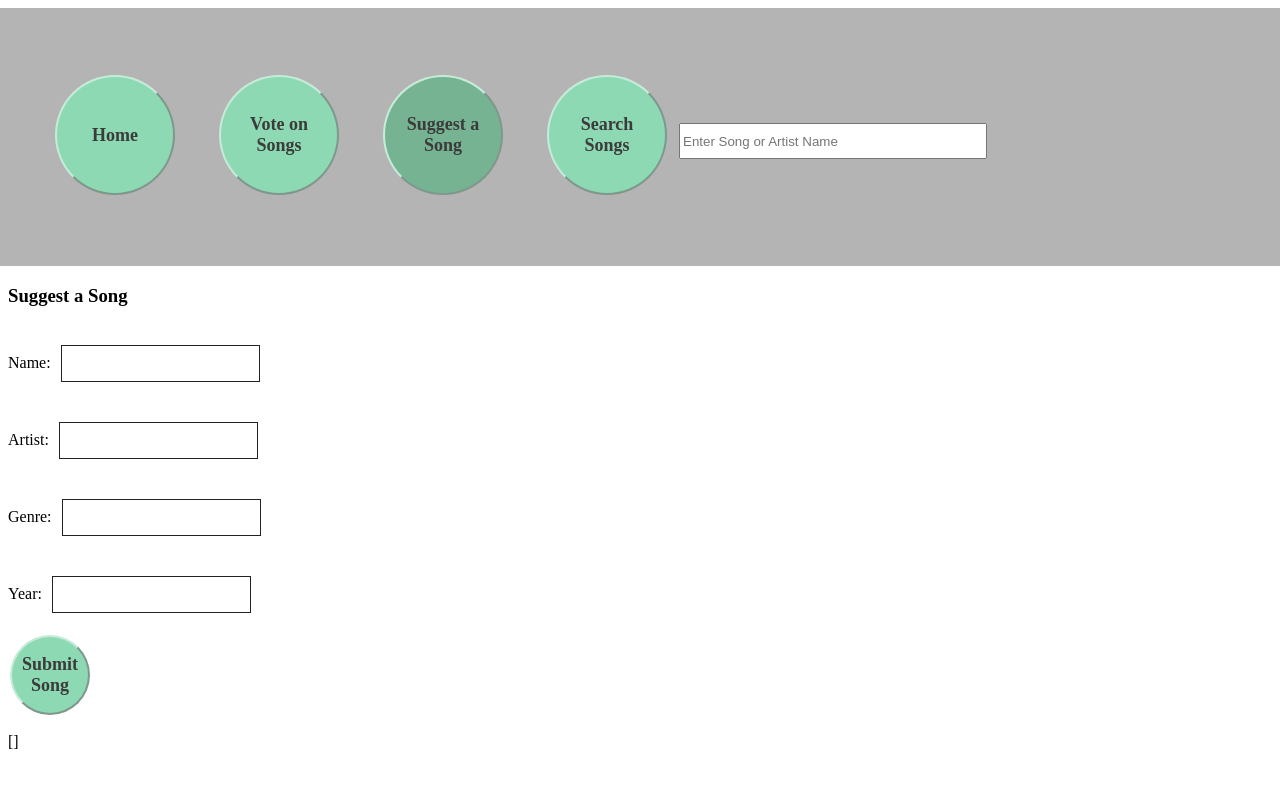
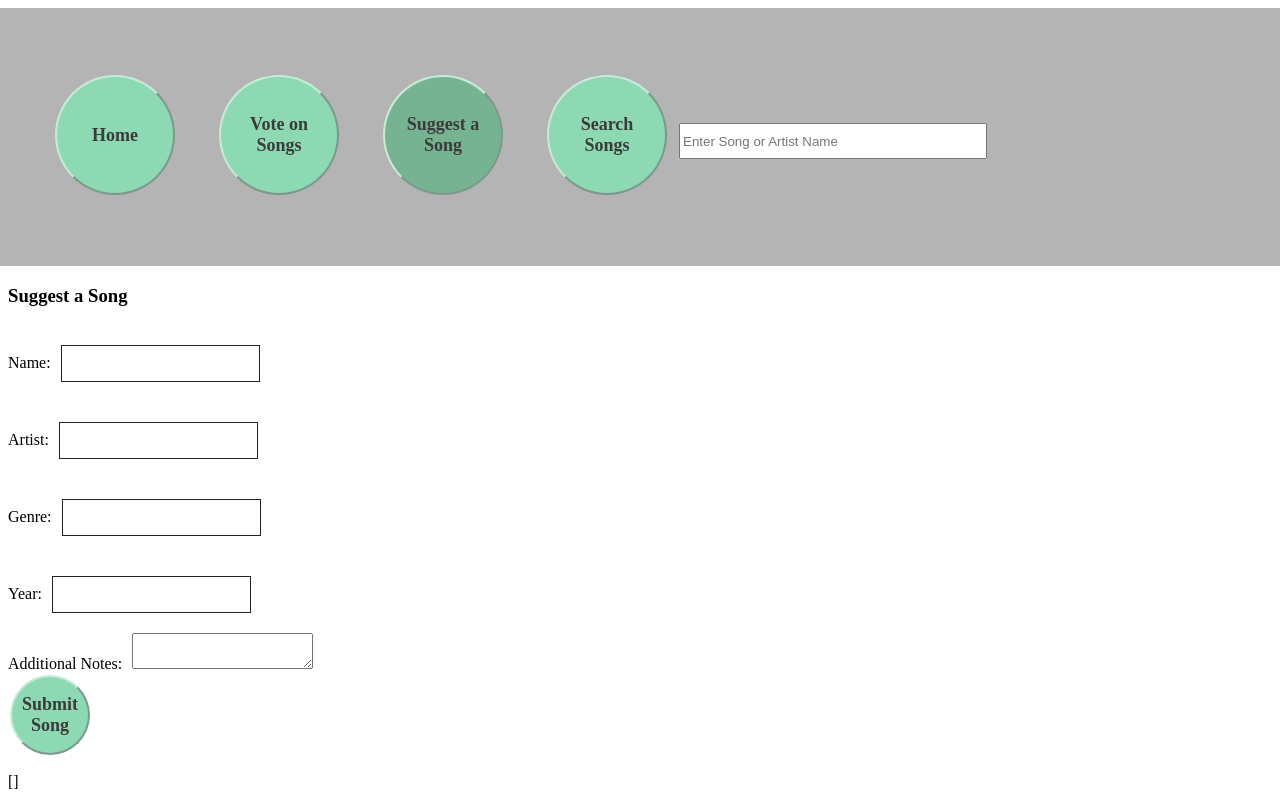
Before and after one commit to Altyptico/Vue-Js-Song-Library, a Vue app in the folder songlibrary/: page /Suggest in a window 1280 px wide. Shown: the top 807 px of the page. Built offline with nearby package versions, Linux system fonts and the light colour scheme; a web font is replaced by a local one.

Commit message:
added text area for additional notes

```diff
--- a/songlibrary/src/components/Suggest.vue
+++ b/songlibrary/src/components/Suggest.vue
@@ -6,6 +6,7 @@
                   <label>Artist:</label><input :value="song" @input="addSong" @keyup.enter="addNewSong"><br/>
                   <label>Genre:</label><input  :value="song" @input="addSong" @keyup.enter="addNewSong"><br/>
                   <label>Year:</label><input  :value="song" @input="addSong" @keyup.enter="addNewSong"> <br/>
+                  <label>Additional Notes:</label><textarea :value="song" @input="addSong" @keyup.enter="addNewSong"></textarea><br/>
                   <button @click="addNewSong" >Submit Song</button>
             </form>
 
```
